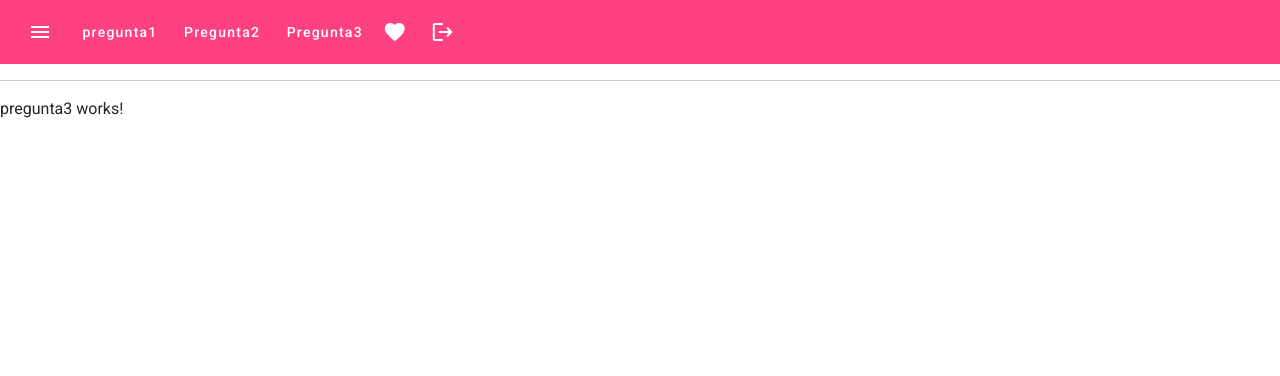
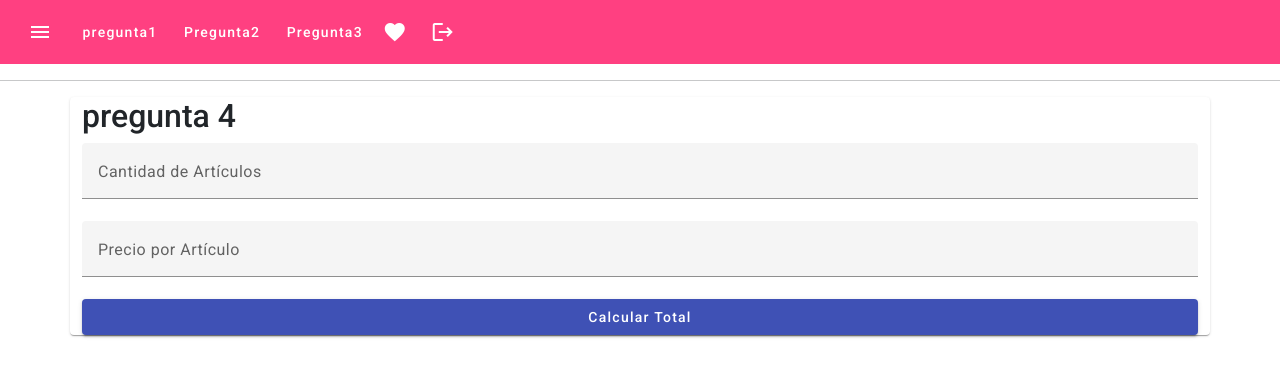
Before and after one commit to RodolfoQQ/T2_QUISPE_RODOLFO, an Angular app: page /dashboard/pregunta3 in a window 1280 px wide. Shown: the top 376 px of the page. Built offline with nearby package versions, Linux system fonts and the light colour scheme.

Commit message:
2do comit preg 4

```diff
--- a/src/app/dashboard/pregunta3/pregunta3.component.html
+++ b/src/app/dashboard/pregunta3/pregunta3.component.html
@@ -1 +1,19 @@
-<p>pregunta3 works!</p>
+<mat-card class="container">
+  <h2>pregunta 4</h2>
+
+  <mat-form-field appearance="fill">
+    <mat-label>Cantidad de Artículos</mat-label>
+    <input matInput type="number" [(ngModel)]="cantidad">
+  </mat-form-field>
+
+  <mat-form-field appearance="fill">
+    <mat-label>Precio por Artículo</mat-label>
+    <input matInput type="number" [(ngModel)]="precio">
+  </mat-form-field>
+
+  <button mat-raised-button color="primary" (click)="calcularTotal()">Calcular Total</button>
+
+  @if (total) {
+    {{total}}
+  }
+</mat-card>
--- a/src/app/dashboard/pregunta3/pregunta3.component.ts
+++ b/src/app/dashboard/pregunta3/pregunta3.component.ts
@@ -1,12 +1,28 @@
 import { Component } from '@angular/core';
+import { FormsModule } from '@angular/forms';
+import { AngularmaterialModule } from '../../angularmaterial/angularmaterial.module';
 
 @Component({
   selector: 'app-pregunta3',
   standalone: true,
-  imports: [],
+  imports: [AngularmaterialModule, FormsModule],
   templateUrl: './pregunta3.component.html',
   styleUrl: './pregunta3.component.css'
 })
 export class Pregunta3Component {
 
+  cantidad!: number
+  precio!: number
+  total!: number
+  totalConDescuento!: number
+
+  calcularTotal(): void {
+    const valorTotal = this.cantidad * this.precio;
+    if (valorTotal > 200) {
+      this.totalConDescuento = valorTotal * 0.8;
+    } else {
+      this.totalConDescuento = valorTotal;
+    }
+    this.total = valorTotal;
+  }
 }
```
